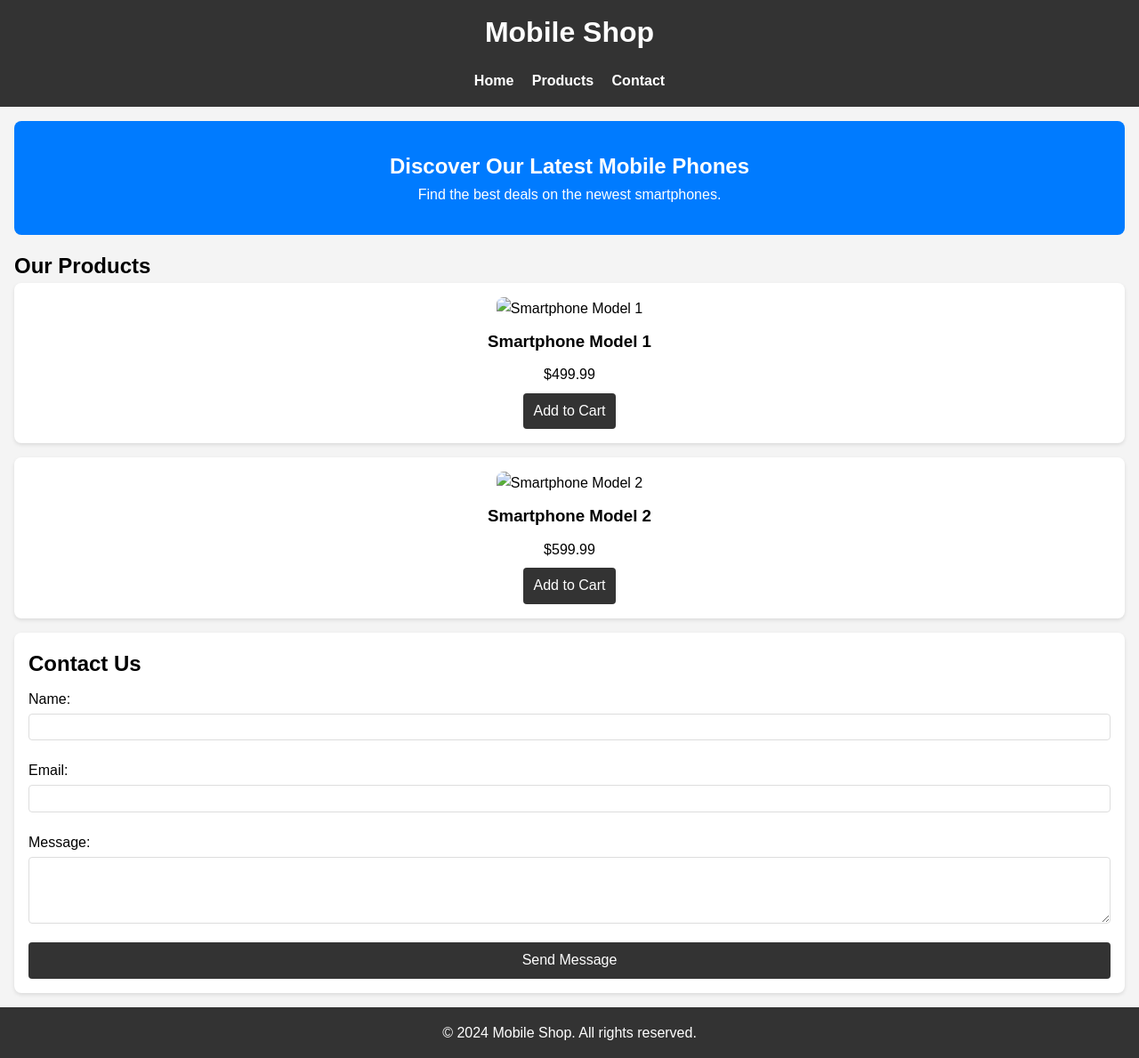
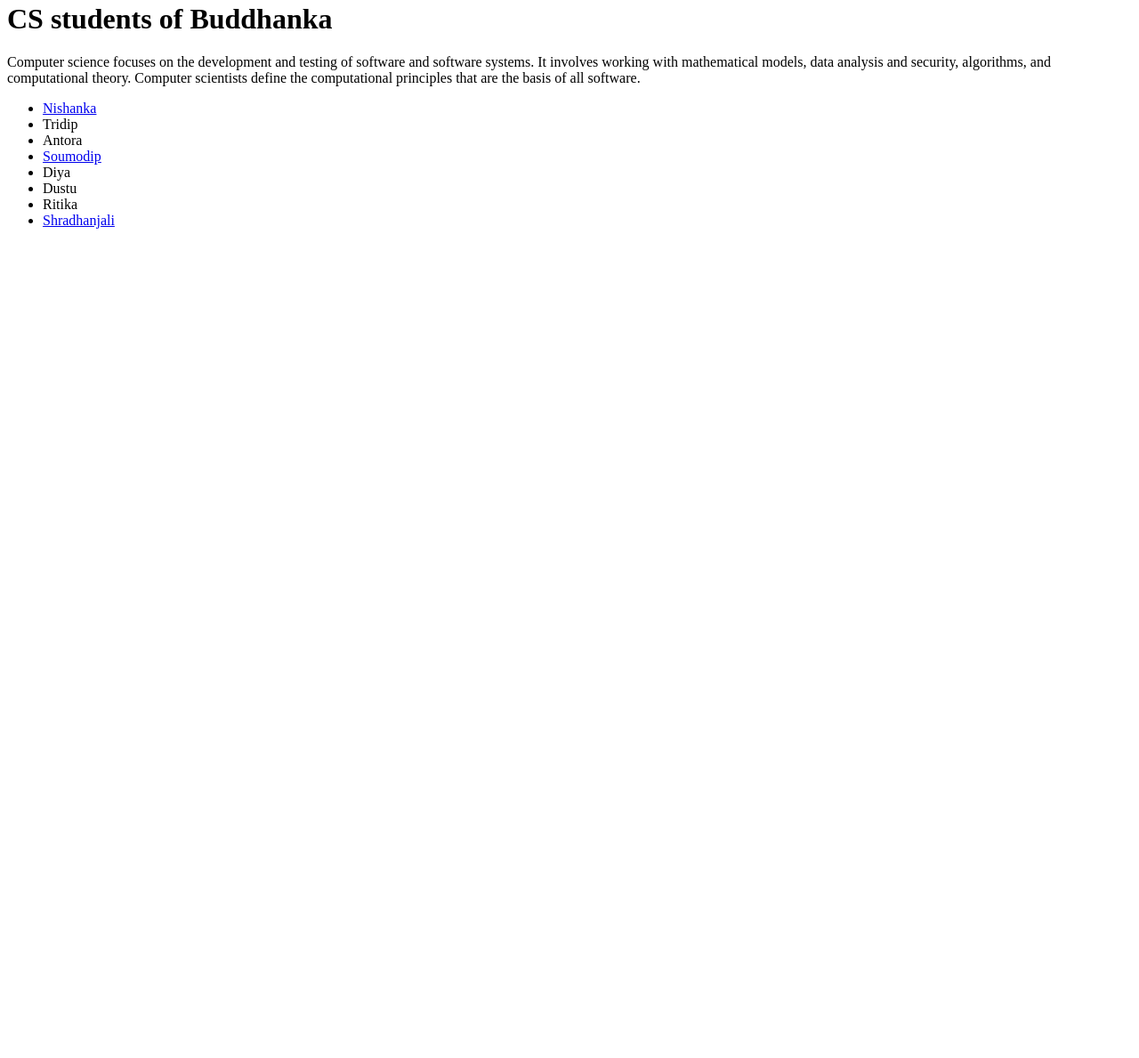
Before and after one commit to hbd08/a, a plain HTML site: page index.html in a window 1280 px wide. Shown: the part 5-1194 px from the top of the page at 89% size. After the commit the page ends 800 px from the top, so only its background shows below. Drawn offline with Linux system fonts and the light colour scheme.

Commit message:
Update index.html

```diff
--- a/index.html
+++ b/index.html
@@ -1,184 +1,20 @@
-<!DOCTYPE html>
-<html lang="en">
+<html>
 <head>
-    <meta charset="UTF-8">
-    <meta name="viewport" content="width=device-width, initial-scale=1.0">
-    <title>Mobile Shop</title>
-    <style>
-        /* Reset default margin and padding */
-* {
-    margin: 0;
-    padding: 0;
-    box-sizing: border-box;
-}
-
-/* Basic styling */
-body {
-    font-family: Arial, sans-serif;
-    line-height: 1.6;
-    background-color: #f4f4f4;
-}
-
-header {
-    background: #333;
-    color: #fff;
-    padding: 1em;
-    text-align: center;
-}
-
-header h1 {
-    margin-bottom: 0.5em;
-}
-
-nav ul {
-    list-style: none;
-}
-
-nav ul li {
-    display: inline;
-    margin: 0 0.5em;
-}
-
-nav ul li a {
-    color: #fff;
-    text-decoration: none;
-    font-weight: bold;
-}
-
-nav ul li a:hover {
-    text-decoration: underline;
-}
-
-main {
-    padding: 1em;
-}
-
-.hero {
-    background: #007bff;
-    color: #fff;
-    padding: 2em 1em;
-    text-align: center;
-    border-radius: 8px;
-    margin-bottom: 1em;
-}
-
-.product-list {
-    margin-bottom: 1em;
-}
-
-.product {
-    background: #fff;
-    border-radius: 8px;
-    box-shadow: 0 2px 4px rgba(0, 0, 0, 0.1);
-    padding: 1em;
-    margin-bottom: 1em;
-    text-align: center;
-}
-
-.product img {
-    width: 100%;
-    height: auto;
-    border-radius: 8px;
-}
-
-.product h3 {
-    margin: 0.5em 0;
-}
-
-button {
-    background: #333;
-    color: #fff;
-    border: none;
-    padding: 0.7em;
-    border-radius: 4px;
-    cursor: pointer;
-    font-size: 1em;
-    margin-top: 0.5em;
-}
-
-button:hover {
-    background: #555;
-}
-
-.contact {
-    background: #fff;
-    border-radius: 8px;
-    box-shadow: 0 2px 4px rgba(0, 0, 0, 0.1);
-    padding: 1em;
-}
-
-form {
-    display: flex;
-    flex-direction: column;
-}
-
-label {
-    margin: 0.5em 0 0.2em;
-}
-
-input, textarea {
-    padding: 0.5em;
-    border: 1px solid #ddd;
-    border-radius: 4px;
-    margin-bottom: 1em;
-}
-
-footer {
-    text-align: center;
-    padding: 1em;
-    background: #333;
-    color: #fff;
-}
-
-    </style>
+    <title>Buddhanka</title>
 </head>
 <body>
-    <header>
-        <h1>Mobile Shop</h1>
-        <nav>
-            <ul>
-                <li><a href="#home">Home</a></li>
-                <li><a href="#products">Products</a></li>
-                <li><a href="#contact">Contact</a></li>
-            </ul>
-        </nav>
-    </header>
-    <main>
-        <section id="home" class="hero">
-            <h2>Discover Our Latest Mobile Phones</h2>
-            <p>Find the best deals on the newest smartphones.</p>
-        </section>
-        <section id="products" class="product-list">
-            <h2>Our Products</h2>
-            <div class="product">
-                <img src="phone1.jpg" alt="Smartphone Model 1">
-                <h3>Smartphone Model 1</h3>
-                <p>$499.99</p>
-                <button>Add to Cart</button>
-            </div>
-            <div class="product">
-                <img src="phone2.jpg" alt="Smartphone Model 2">
-                <h3>Smartphone Model 2</h3>
-                <p>$599.99</p>
-                <button>Add to Cart</button>
-            </div>
-            <!-- Add more products as needed -->
-        </section>
-        <section id="contact" class="contact">
-            <h2>Contact Us</h2>
-            <form>
-                <label for="name">Name:</label>
-                <input type="text" id="name" name="name" required>
-                <label for="email">Email:</label>
-                <input type="email" id="email" name="email" required>
-                <label for="message">Message:</label>
-                <textarea id="message" name="message" rows="4" required></textarea>
-                <button type="submit">Send Message</button>
-            </form>
-        </section>
-    </main>
-    <footer>
-        <p>&copy; 2024 Mobile Shop. All rights reserved.</p>
-    </footer>
+    <h1>CS students of Buddhanka</h1>
+    <p>Computer science focuses on the development and testing of software and software systems. It involves working with mathematical models, data analysis and security, algorithms,
+         and computational theory. Computer scientists define the computational principles that are the basis of all software.</p>
+<ul>
+    <li><a href="nd.html">Nishanka</a></li>
+    <li>Tridip</li>
+    <li>Antora</li>
+    <li><a href="raj.html">Soumodip</a></li>
+    <li>Diya</li>
+    <li>Dustu</li>
+    <li>Ritika</li>
+    <li><a href="sh.html">Shradhanjali</a></li>
+</ul>
 </body>
 </html>
```
